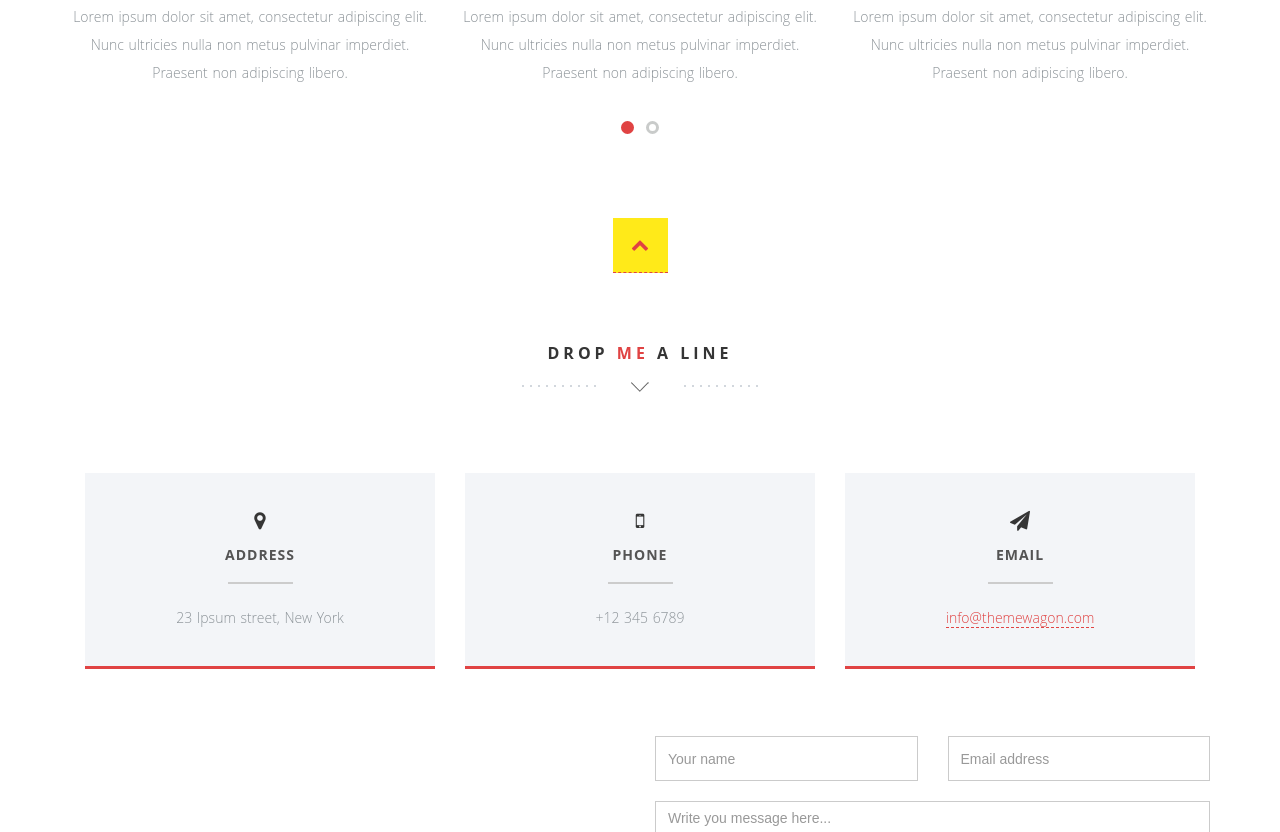
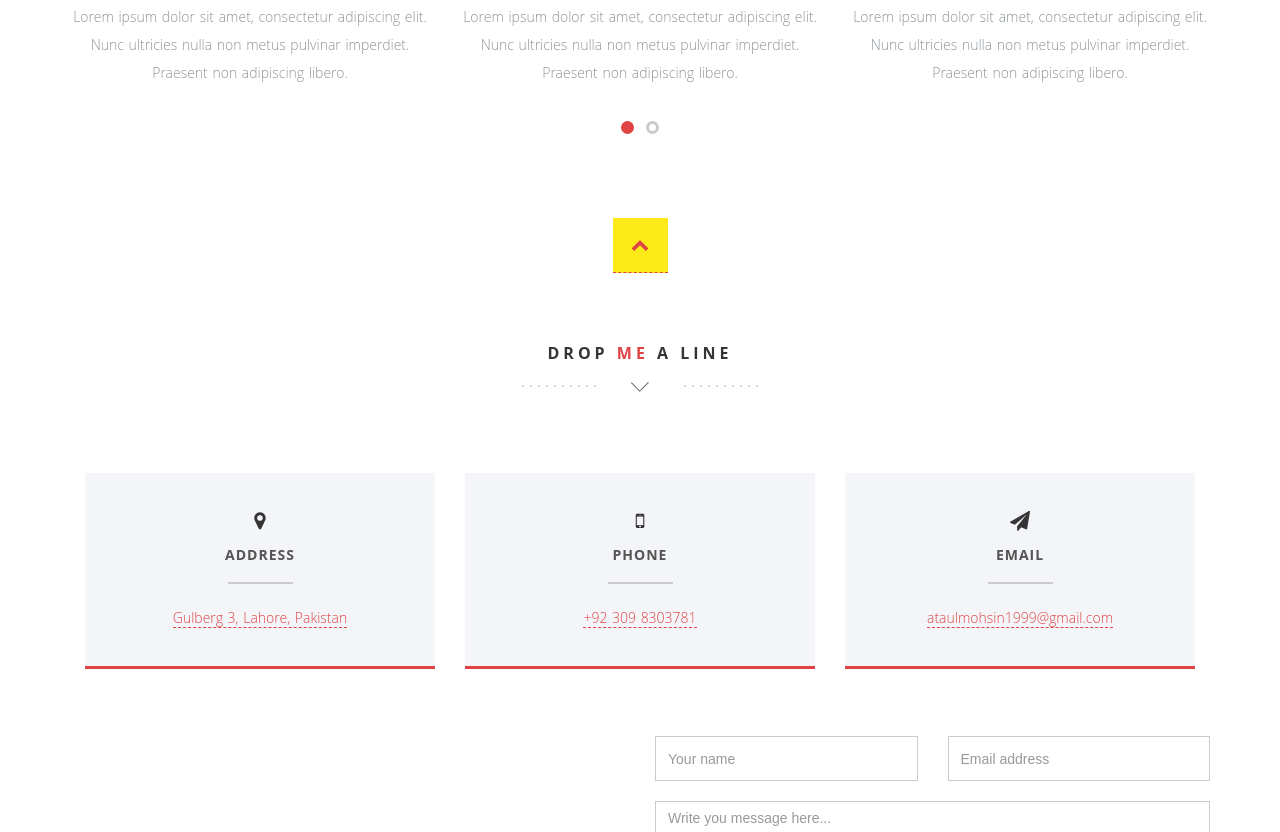
Before and after one commit to aumohsin99/aumohsin99.github.io, a plain HTML site: page index.html in a window 1280 px wide. Shown: the part 5196-6028 px from the top of the page. Drawn offline with nearby package versions, Linux system fonts and the light colour scheme; some packages are replaced by stand-ins of ours; grey boxes are pictures that could not be loaded.

Commit message:
contact details update

```diff
--- a/index.html
+++ b/index.html
@@ -29,13 +29,6 @@
   <link rel="manifest" href="/site.webmanifest">
   <!-- my favicons end here-->
 
-	<!-- <link href="img/favicon.ico" rel="shortcut icon" type="image/x-icon" />  -->
-    <!-- HTML5 Shim and Respond.js IE8 support of HTML5 elements and media queries -->
-    <!-- WARNING: Respond.js doesn't work if you view the page via file:// -->
-    <!--[if lt IE 9]>
-    <script src="assets/html5shiv/html5shiv.js"></script>
-    <script src="assets/respond/respond.min.js"></script>
-    <![endif]-->
   </head>
     <body id="top">
 
@@ -101,8 +94,6 @@
 		<!-- ==========================
         HEADER SECTION END
         =========================== -->
-
-
 
 
 		<!-- ==========================
@@ -330,7 +321,7 @@
           <div class="container">
             <div class="row">
               <div class="col-md-12">
-                <a href="index.html#contact" class="outline-btn">hire john doe</a>
+                <a href="index.html#contact" class="outline-btn">Contact Ata Ul Mohsin</a>
               </div>
             </div>
           </div>
@@ -456,21 +447,23 @@
               <div class="col-md-4">
                 <div class="dark-box box-hover">
                   <h2><i class="fa fa-map-marker"></i><span>Address</span></h2>
-                  <p>23 Ipsum street, New York</p>
+                  <p>
+                    <a href="https://goo.gl/maps/5A5FVN5Nu7phbutd8" target="_blank" rel="noopener noreferrer">Gulberg 3, Lahore, Pakistan</a>
+                  </p>
                 </div>
               </div>
 			  <!-- Phone Number Box -->
               <div class="col-md-4">
                 <div class="dark-box box-hover">
                   <h2><i class="fa fa-mobile"></i><span>Phone</span></h2>
-                  <p>+12 345 6789</p>
+                  <p><a href="tel:+923098303781">+92 309 8303781</a></p>
                 </div>
               </div>
 			  <!-- E-Mail Box -->
               <div class="col-md-4">
                 <div class="dark-box box-hover">
                   <h2><i class="fa fa-paper-plane"></i><span>Email</span></h2>
-                  <p><a href="index.html#">info@themewagon.com</a></p>
+                  <p><a href="mailto:ataulmohsin1999@gmail.com">ataulmohsin1999@gmail.com</a></p>
                 </div>
               </div>
             </div>
@@ -480,7 +473,6 @@
           <!-- my code starts here-->
           <iframe src="https://www.google.com/maps/embed?pb=!1m14!1m12!1m3!1d307719.4568113157!2d74.30607140682262!3d31.53280324164286!2m3!1f0!2f0!3f0!3m2!1i1024!2i768!4f13.1!5e0!3m2!1sen!2s!4v1661870541829!5m2!1sen!2s" width="400" height="300" style="border:0;" allowfullscreen="" loading="lazy" referrerpolicy="no-referrer-when-downgrade"></iframe>
           <!-- my code ends here-->
-
 			    <!-- <div id="googlemaps"></div> -->
 			  </div>
         <br>
```
